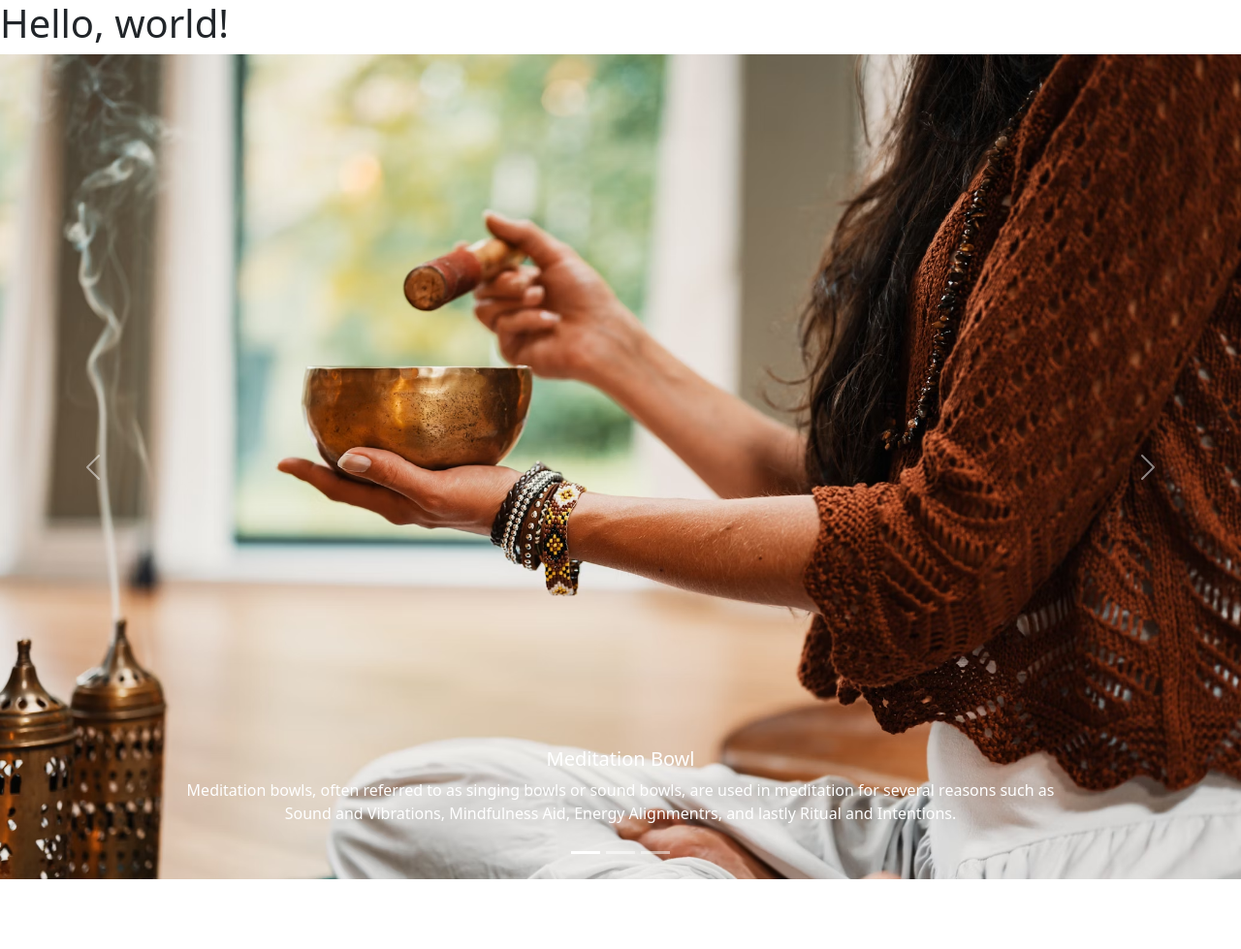
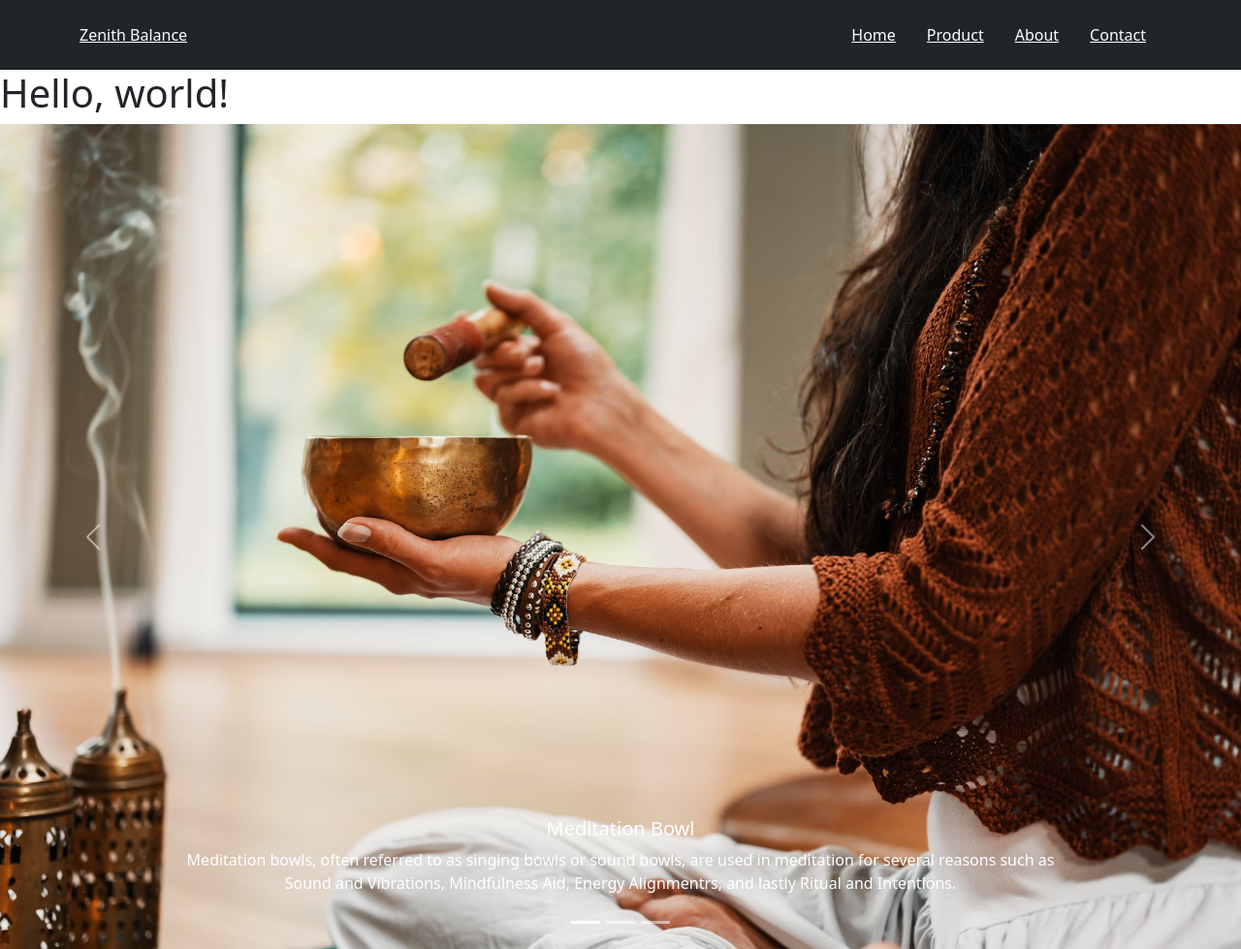
Before and after one commit to Tasuku-CV6/cpnt260-css-framework-lab, a plain HTML site: page index.html in a window 1280 px wide. Shown: the whole page at 97% size. Before the commit the page ends 907 px from the top, so only its background shows below. Drawn offline with nearby package versions, Linux system fonts and the light colour scheme.

Commit message:
added header section to index file to make the page look nice

```diff
--- a/index.html
+++ b/index.html
@@ -12,6 +12,28 @@
     />
   </head>
   <body>
+    <header class="bg-dark text-white p-4">
+      <nav class="container d-flex justify-content-between align-items-center">
+        <a href="#" class="text-white text-2xl font-bold">Zenith Balance</a>
+        <ul class="d-none d-md-flex list-unstyled mb-0">
+          <li class="mx-3">
+            <a href="#" class="text-white hover:text-gray-400">Home</a>
+          </li>
+          <li class="mx-3">
+            <a href="#" class="text-white hover:text-gray-400">Product</a>
+          </li>
+          <li class="mx-3">
+            <a href="#" class="text-white hover:text-gray-400">About</a>
+          </li>
+          <li class="mx-3">
+            <a href="#" class="text-white hover:text-gray-400">Contact</a>
+          </li>
+        </ul>
+        <div class="d-md-none">
+          <button class="btn btn-outline-light">Menu</button>
+        </div>
+      </nav>
+    </header>
     <h1>Hello, world!</h1>
     <script
       src="https://cdn.jsdelivr.net/npm/bootstrap@5.3.3/dist/js/bootstrap.bundle.min.js"
```
